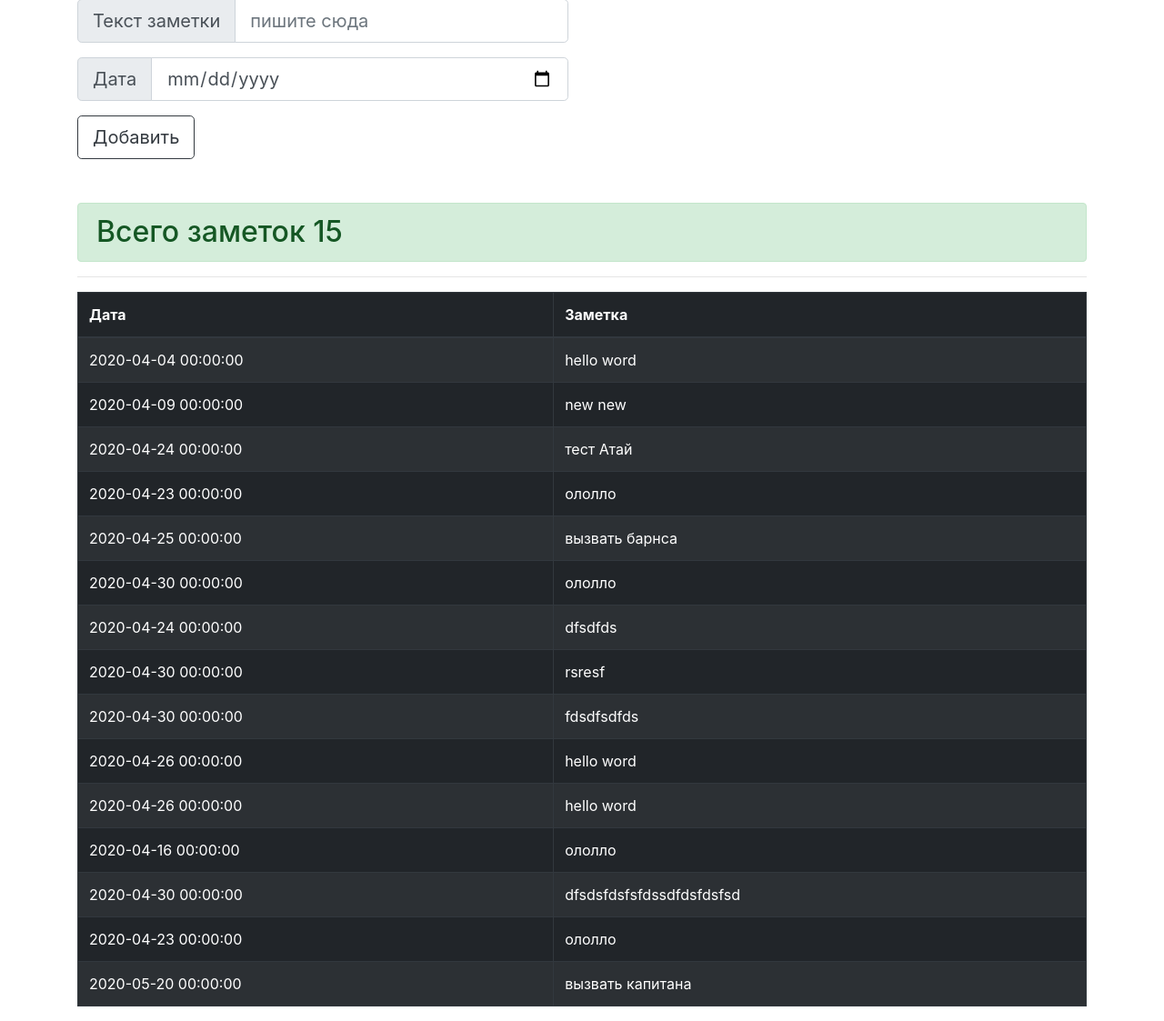
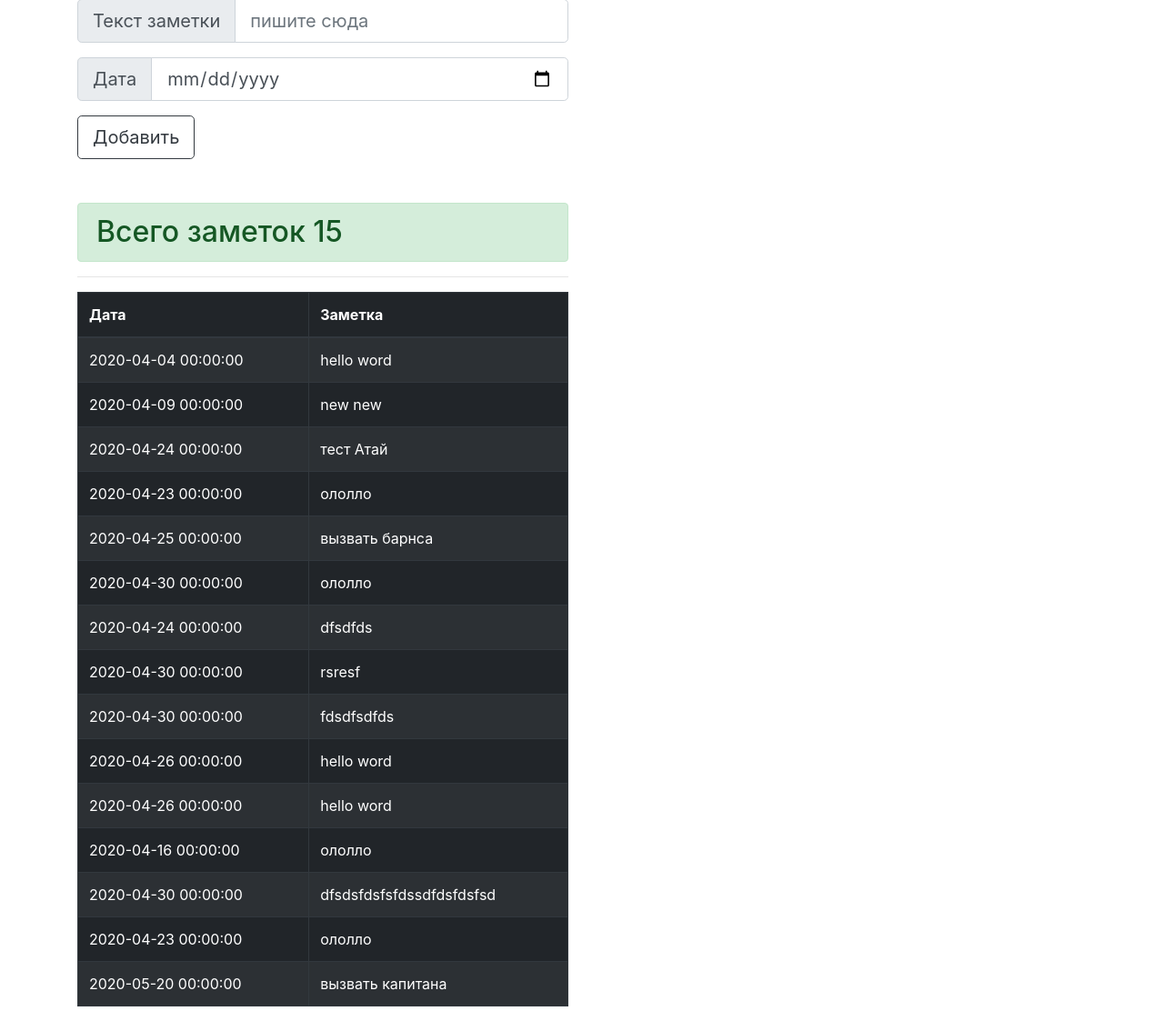
Before and after one commit to Ataiskih/hw_26_notes, a Flask app: page /form in a window 1280 px wide. Shown: the part 170-1293 px from the top of the page at 91% size. Run offline with Flask 2, Linux system fonts and the light colour scheme; some libraries are stand-ins or nearby versions.

Commit message:
page form
изменена на странице form
блоки на 6 колонн

```diff
--- a/templates/form.html
+++ b/templates/form.html
@@ -23,6 +23,8 @@
         </div>
     </div>
 <br><br>
+<div class="row">
+    <div class="col-lg-6">
 <h2 class="alert alert-success">Всего заметок {{ rows|length }}</h2>
 <hr>
 <table class="table table-dark table-hover table-bordered table-striped">
@@ -41,4 +43,6 @@
         {% endfor %}
     </tbody>
 </table>
+</div>
+</div>
 {% endblock %}
```
